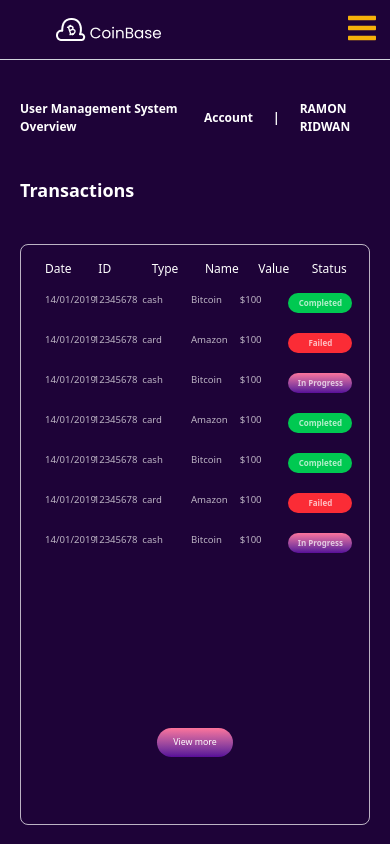
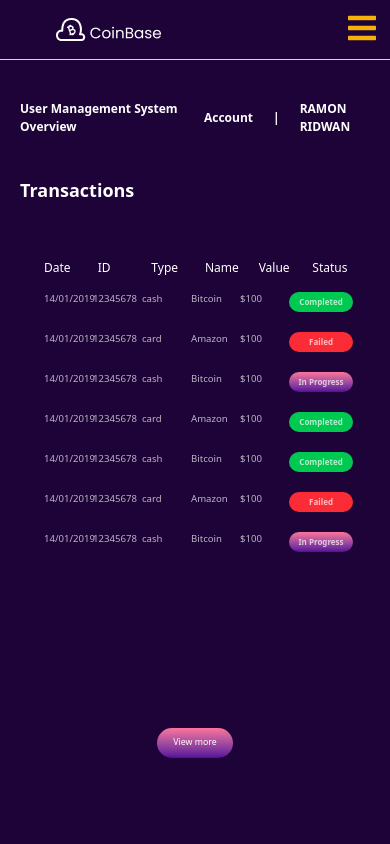
Before and after one commit to Gogo602/coinBase, a React (Vite) app: page /admin/transactions in a window 390 px wide. Built offline with nearby package versions, Linux system fonts and the light colour scheme.

Commit message:
remove transaction border on mobile

```diff
--- a/src/pages/user/Transactions.jsx
+++ b/src/pages/user/Transactions.jsx
@@ -9,7 +9,7 @@
     <div className="py-15 px-5 h-screen overflow-hidden bg-[#1E0338] ml-0 lg:ml-64 pt-25">
       <UserManagement />
       <h1 className="font-semibold text-lg py-10">Transactions</h1>
-      <div className="border md:border border-white/70 rounded-lg p-4 pb-0 overflow-x-auto min-w-0 h-85/100 overflow-y-hidden flex flex-col">
+      <div className="md:border border-white/70 rounded-lg p-4 pb-0 overflow-x-auto min-w-0 h-85/100 overflow-y-hidden flex flex-col">
         <div className="h-8/10 ">
           {/* Header Row */}
           <div className="text-xs grid grid-cols-6 md:grid-cols-8 gap-5 mb-1 px-2">
```
